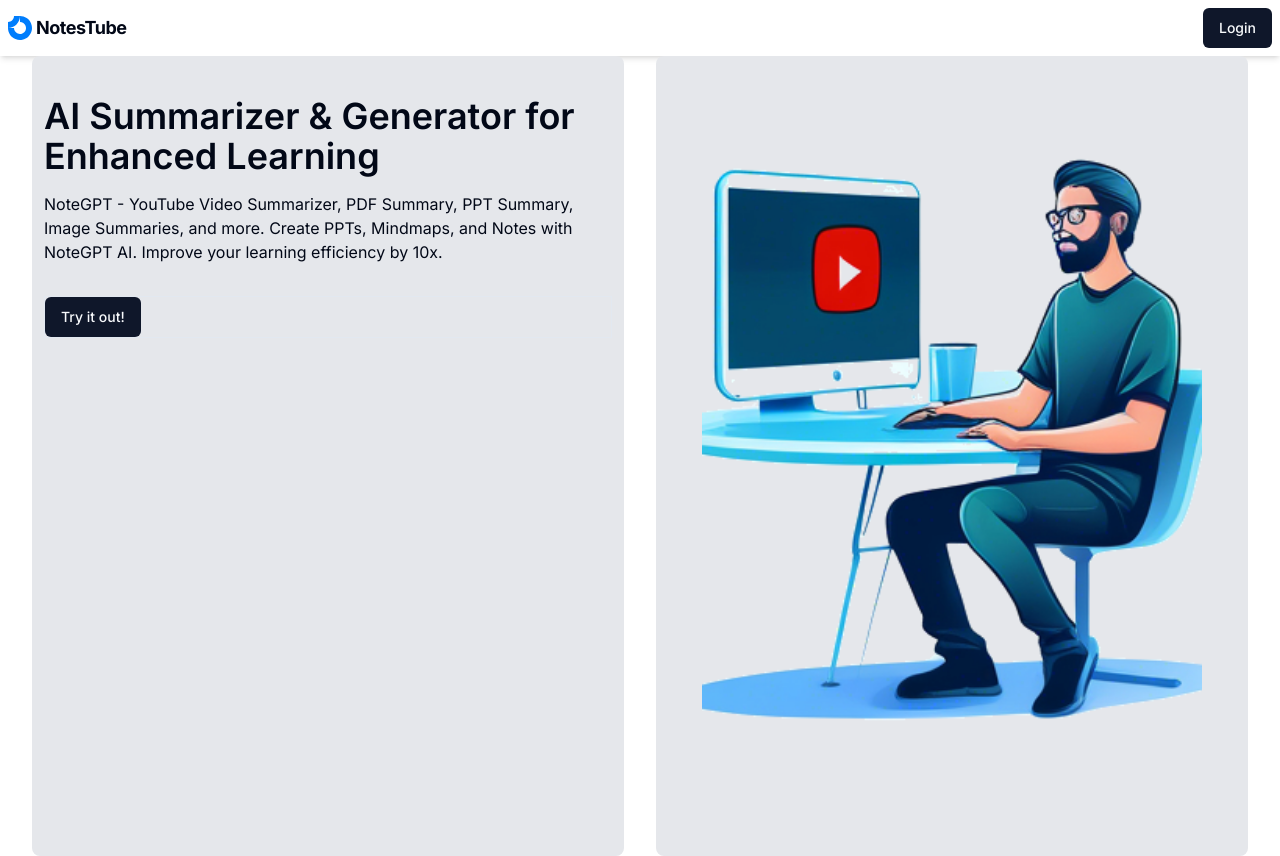
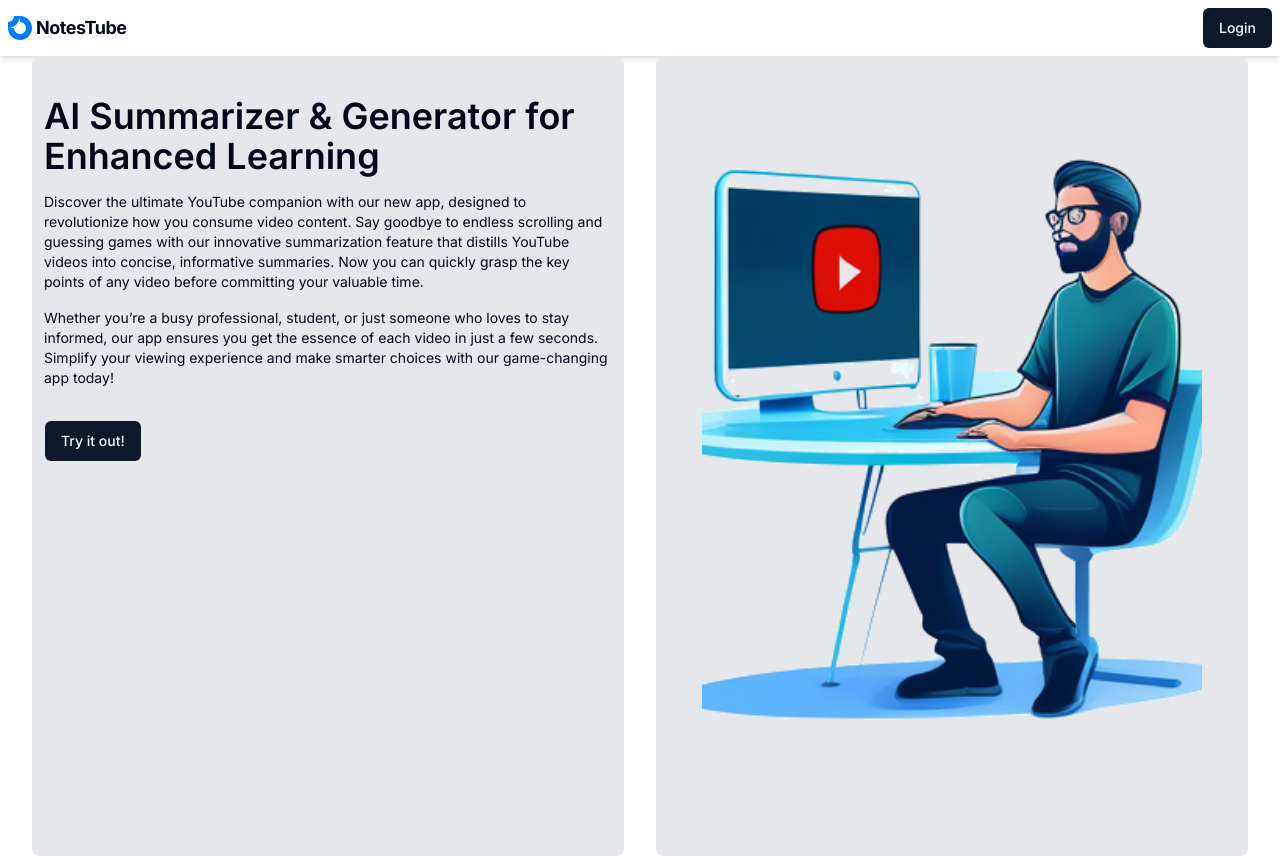
Before and after one commit to eric-nichols-nyc/notes-tube-app, a Next.js app: page / in a window 1280 px wide. Built offline with nearby package versions, Linux system fonts and the light colour scheme; no server answers.

Commit message:
added copy

```diff
--- a/app/(marketing)/page.tsx
+++ b/app/(marketing)/page.tsx
@@ -11,11 +11,15 @@ export default function Home() {
           <h1 className="text-4xl mt-10 font-semibold mb-4">
             AI Summarizer & Generator for Enhanced Learning
           </h1>
-          <h4>
-            NoteGPT - YouTube Video Summarizer, PDF Summary, PPT Summary, Image
-            Summaries, and more. Create PPTs, Mindmaps, and Notes with NoteGPT
-            AI. Improve your learning efficiency by 10x.
-          </h4>
+          <div className="text-sm flex flex-col gap-4">
+          <p>
+          Discover the ultimate YouTube companion with our new app, designed to revolutionize how you consume video content. Say goodbye to endless scrolling and guessing games with our innovative summarization feature that distills YouTube videos into concise, informative summaries. Now you can quickly grasp the key points of any video before committing your valuable time.
+          </p>
+          <p>
+          Whether you’re a busy professional, student, or just someone who loves to stay informed, our app ensures you get the essence of each video in just a few seconds. Simplify your viewing experience and make smarter choices with our game-changing app today!
+          </p>
+          </div>
+
           <div className="mt-8 flex w-full border">
             <Link href="/youtube-video-summarizer">
               <Button>Try it out!</Button>
--- a/app/(marketing)/youtube-video-summarizer/page.tsx
+++ b/app/(marketing)/youtube-video-summarizer/page.tsx
@@ -53,6 +53,8 @@ const YoutubeVideoSummarizer = async() => {
                 <h1 className="text-3xl font-semibold text-center mb-4">YouTube AI Video Summarizer</h1>
                 <p className="text-lg text-center">Get YouTube transcript and use AI to summarize YouTube videos in one click for free online with NoteGPT YouTube summary tool.</p>
                 <p className="text-md text-center font-extralight">Please select a video no longer than 45 minutes.</p>
+                <p className="text-md text-center font-extralight">(Limit of three summaries per day. APIs are expensive)</p>
+
 
             </div>
             <SumamryForm />
```
